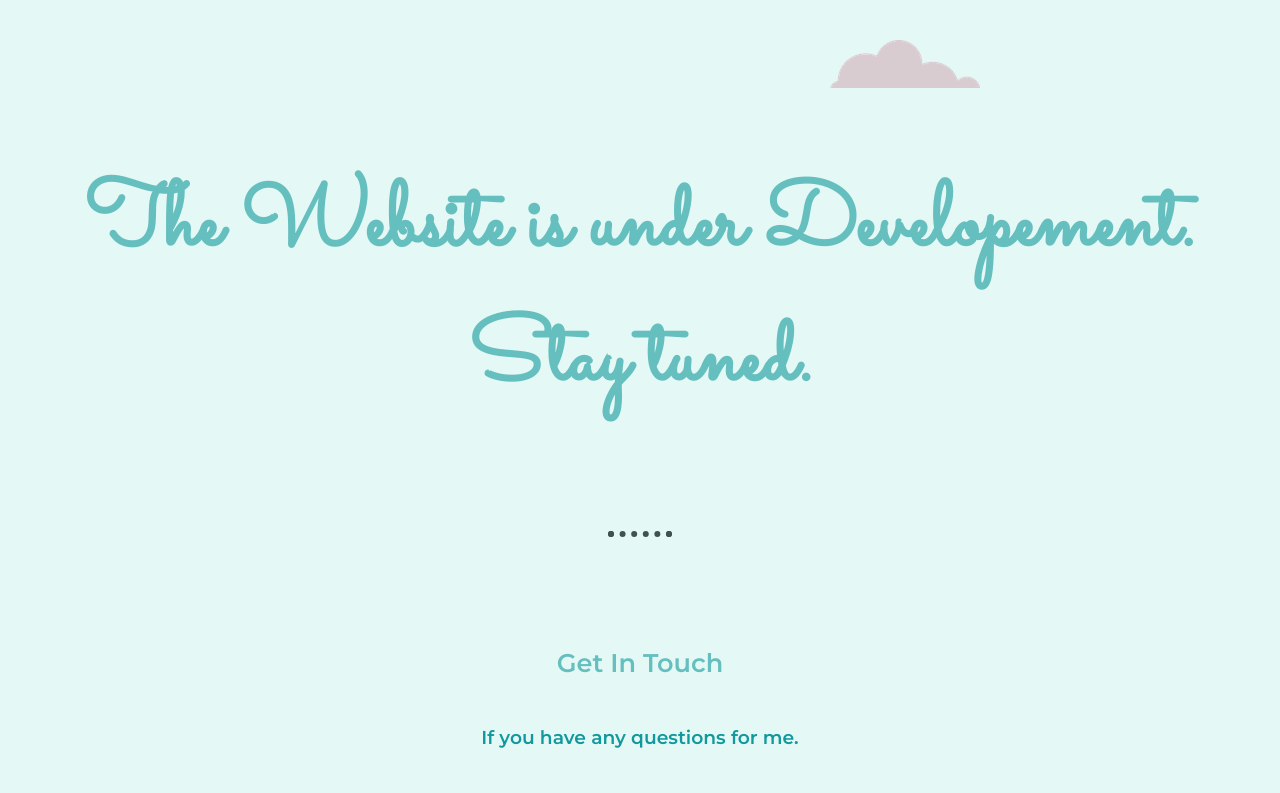
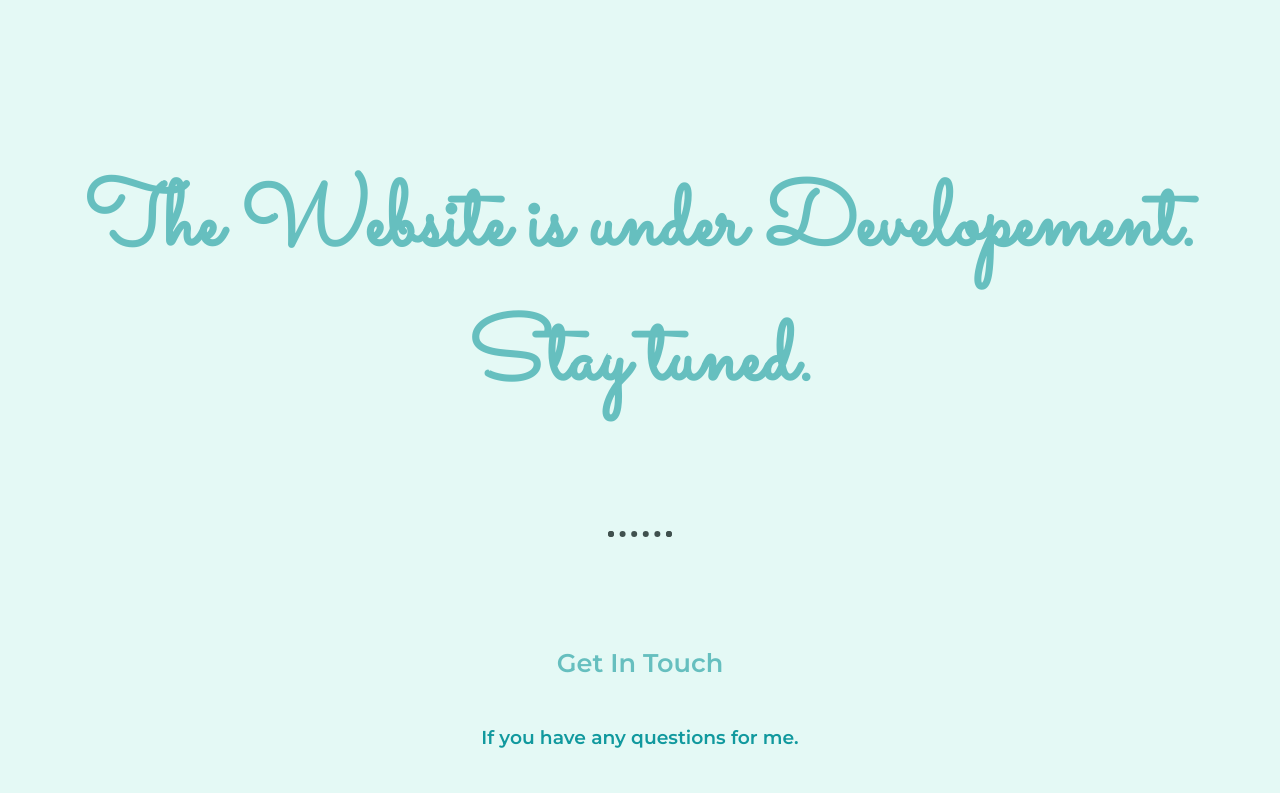
Before and after one commit to Sm4rty-1/Profile, a plain HTML site: page index.html in a window 1280 px wide. Shown: the top 793 px of the page. Drawn offline with Linux system fonts and the light colour scheme.

Commit message:
Update index.html

```diff
--- a/index.html
+++ b/index.html
@@ -11,7 +11,6 @@
   </head>
   <body>
 <div class="top_container">
-  <img class="top-cloud" src="images/cloud.png" alt="cloud images">
   <h1>The Website is under Developement. Stay tuned.</h1>
 
   <hr>
```
